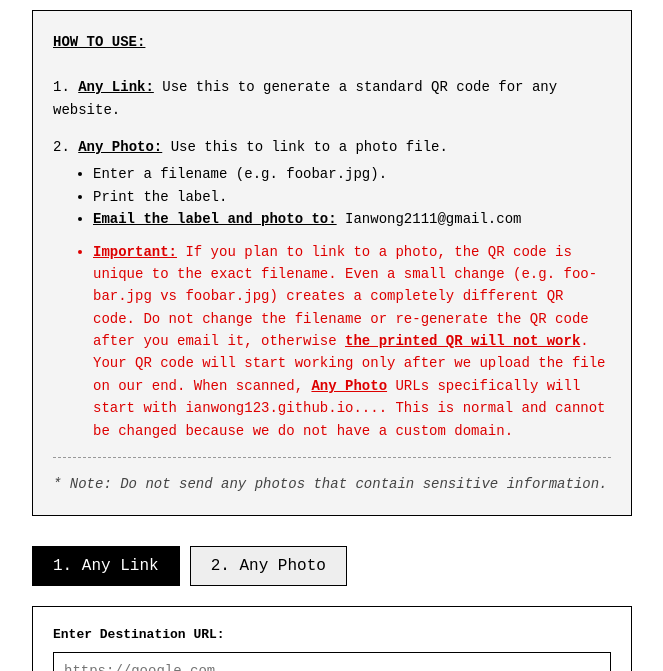
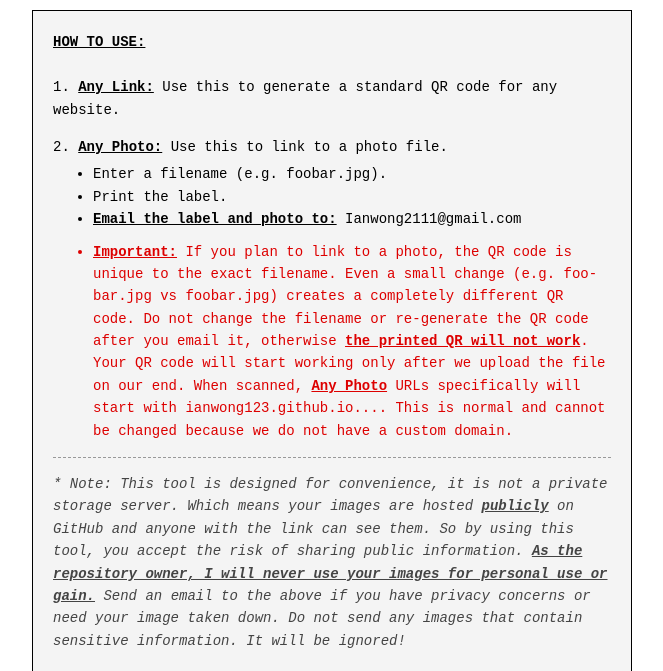
Before and after one commit to ianwong123/qr-generator, a plain HTML site: page index.html in a window 1280 px wide. Shown: the part 129-800 px from the top of the page, without its empty margins (308-971 px from the left). Drawn offline with nearby package versions, Linux system fonts and the light colour scheme.

Commit message:
update: privacy concerns

```diff
--- a/index.html
+++ b/index.html
@@ -195,7 +195,10 @@
         </div>
 
         <div class="note-block">
-            * Note: Do not send any photos that contain sensitive information.
+            * Note: This tool is designed for convenience, it is not a private storage server. Which means your images are hosted <strong>publicly</strong> on
+            GitHub and anyone with the link can see them. So by using this tool, you accept the risk of sharing public information.
+            <strong>As the repository owner, I will never use your images for personal use or gain.</strong>
+            Send an email to the above if you have privacy concerns or need your image taken down. Do not send any images that contain sensitive information. It will be ignored!
         </div>
     </div>
 
```
